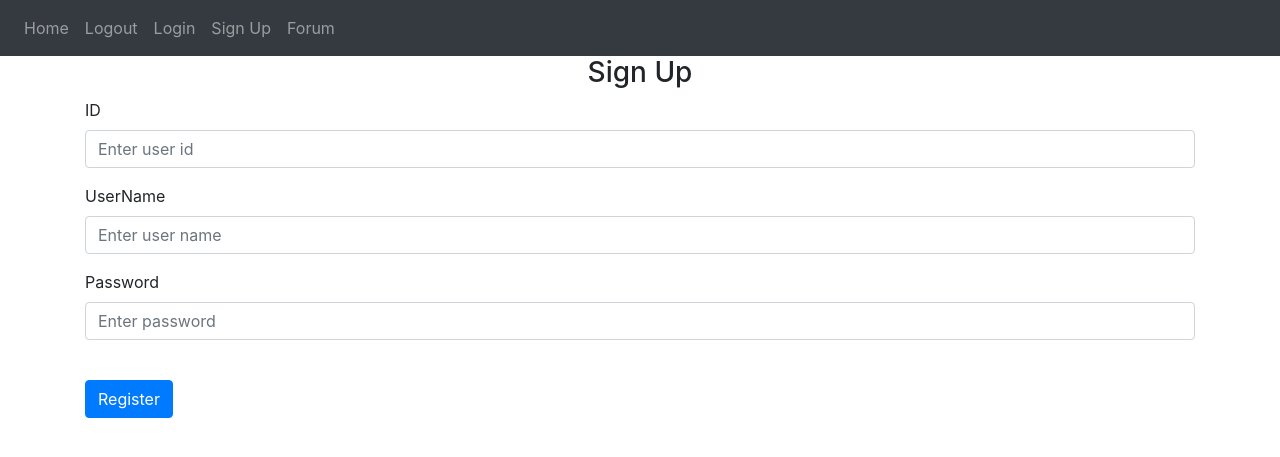
After one commit to abir1997/Cloud-forum, a Flask app: page /register in a window 1280 px wide. The commit adds this page. Shown: the top 457 px of the page. Run offline with Flask 2, Linux system fonts and the light colour scheme; some libraries are stand-ins or nearby versions.

Commit message:
Register works

```diff
--- a/main.py
+++ b/main.py
@@ -18,15 +18,14 @@ def login():
         if request.form['userId'] and request.form['password']:
             user_id = request.form['userId']
             pwd = request.form['password']
-            users = fbs.get_all_users()
-            print(users)
+
             if is_valid_login(user_id, pwd):
                 print("Authorization successful, routing to forum..")
             else:
                 print("Authorization unsuccessful.")
-                error = "Invalid credentials"
+                error = "ID or password is invalid"
 
-    return render_template('login.html', error=error)
+    return render_template('login.html', message=error)
 
 
 def is_valid_login(user_id, password):
@@ -37,5 +36,44 @@ def is_valid_login(user_id, password):
     return False
 
 
+@app.route("/register", methods=['GET', 'POST'])
+def register():
+    error = None
+    if request.method == 'POST':
+        user_id = request.form['userId']
+        pwd = request.form['password']
+        username = request.form['userName']
+        users = fbs.get_all_users()
+        if id_exists(users, user_id):
+            error = "The ID already exists."
+        elif username_exists(users, username):
+            error = "The username already exists"
+        else:
+            print("Registration successful. Creating record in firestore.")
+            fbs.create_user(user_id, username, pwd)
+    return render_template('register.html', message=error)
+
+
+def is_valid_registration(user_id, username):
+    users = fbs.get_all_users()
+    for user in users:
+        if user['id'] == user_id or user['user_name'] == username:
+            return False
+    return True
+
+
+def id_exists(users, user_id):
+    for user in users:
+        if user['id'] == user_id:
+            return True
+    return False
+
+
+def username_exists(users, username):
+    for user in users:
+        if user['user_name'] == username:
+            return False
+
+
 if __name__ == '__main__':
     app.run(host='127.0.0.1', port=8080, debug=True)
--- a/templates/login.html
+++ b/templates/login.html
@@ -1,3 +1,4 @@
+<!-- docs : https://overiq.com/flask-101/form-handling-in-flask/ -->
 {% extends "layout.html" %}
 {% block content %}
 <form method="POST">
@@ -25,4 +26,7 @@
   <br />
   <button type="submit" value="Login" class="btn btn-primary">Login</button>
 </form>
+{% if message %}
+<p>{{ message }}</p>
+{% endif %}
 {% endblock %}
--- a/templates/navigation.html
+++ b/templates/navigation.html
@@ -12,7 +12,8 @@
             <a class="nav-item nav-link" id="home" href="/">Home</a>
             <a class="nav-item nav-link" id="logout" href="/logout">Logout</a>
             <a class="nav-item nav-link" id="login" href="/login">Login</a>
-            <a class="nav-item nav-link" id="signUp" href="/sign-up">Sign Up</a>
+            <a class="nav-item nav-link" id="signUp" href="/register">Sign Up</a>
+            <a class="nav-item nav-link" id="forum" href="/forum">Forum</a>
         </div>
     </div>
 </nav>
--- /dev/null
+++ b/templates/register.html
@@ -0,0 +1,43 @@
+{% extends "layout.html" %} {% block title %}Sign Up{% endblock %} {% block
+content %}
+<form method="POST">
+  <h3 align="center">Sign Up</h3>
+
+  <div class="form-group">
+    <label for="userId">ID</label>
+    <input
+      type="text"
+      class="form-control"
+      id="userId"
+      name="userId"
+      placeholder="Enter user id"
+    />
+  </div>
+  <div class="form-group">
+    <label for="userName">UserName</label>
+    <input
+      type="text"
+      class="form-control"
+      id="userName"
+      name="userName"
+      placeholder="Enter user name"
+    />
+  </div>
+  <div class="form-group">
+    <label for="password">Password</label>
+    <input
+      type="password"
+      class="form-control"
+      id="password"
+      name="password"
+      placeholder="Enter password"
+    />
+  </div>
+
+  <br />
+  <button type="submit" class="btn btn-primary">Register</button>
+</form>
+{% if message %}
+<p>{{ message }}</p>
+{% endif %}
+{% endblock %}
```
Also changed, not shown: firebase_service.py (+12 -1 lines). Lines whose indentation alone changed are shown as unchanged.
